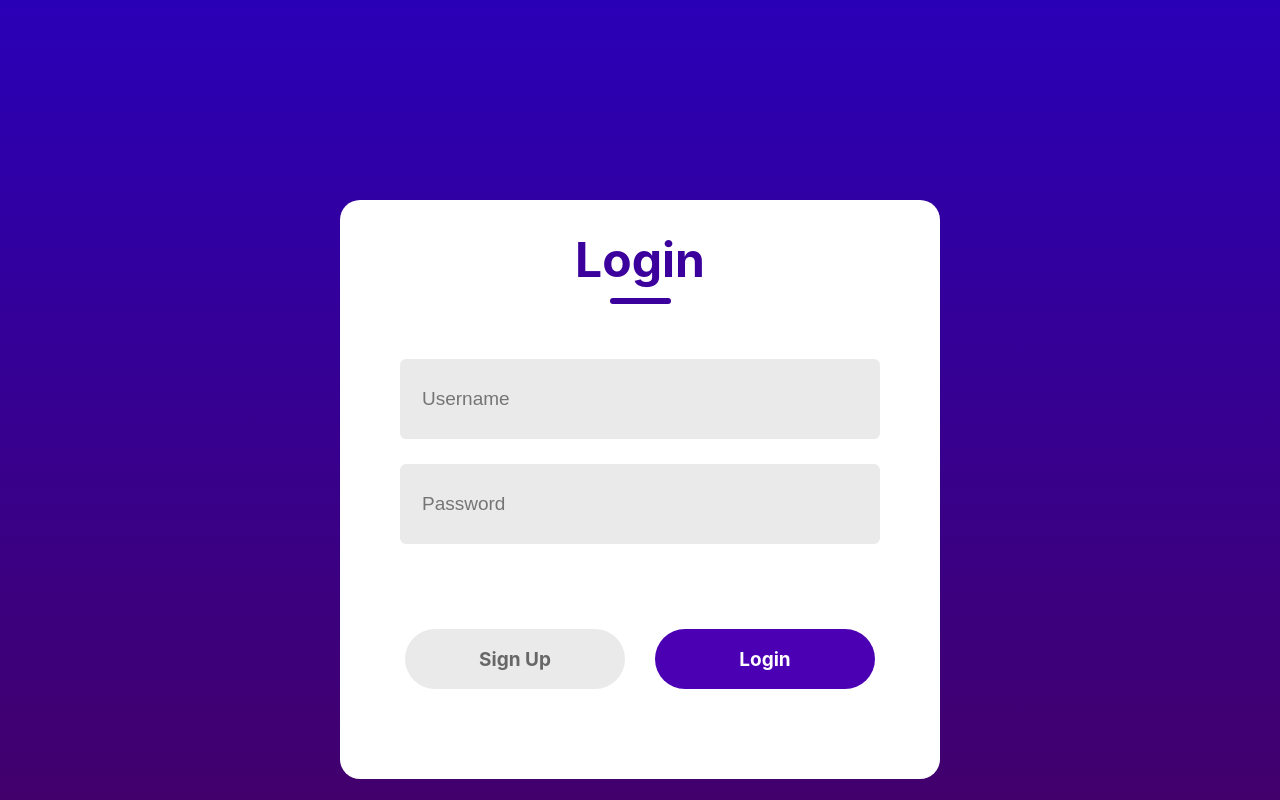
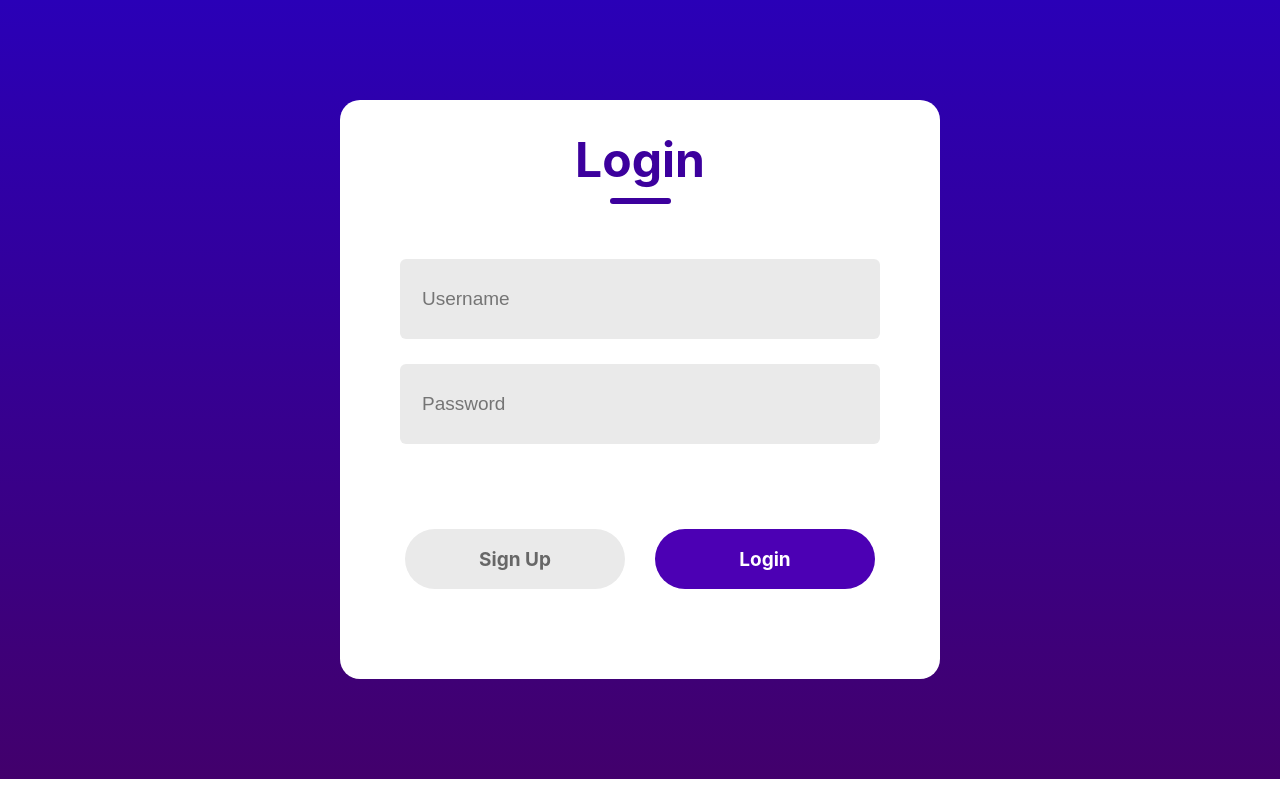
Before and after one commit to ujjwalsharmaIITB/Software-Lab-Project-PFMS, a React (Create React App) app in the folder front-end/: page / in a window 1280 px wide. Built offline with nearby package versions, Linux system fonts and the light colour scheme.

Commit message:
changed the style of login-page

```diff
--- a/front-end/src/Components/LoginSignup/LoginSignup.css
+++ b/front-end/src/Components/LoginSignup/LoginSignup.css
@@ -1,6 +1,6 @@
 .login-signup {
     display: flex;
-    height: 100vh;
+    height: 100%;
     background: linear-gradient(#2A00b7, #42006c);
 }
 
@@ -8,7 +8,8 @@
     display: flex;
     flex-direction: column;
     margin: auto;
-    margin-top: 200px;
+    margin-top: 100px;
+    margin-bottom: 100px;
     background: #fff;
     padding-bottom: 30px;
     width: 600px;
```
